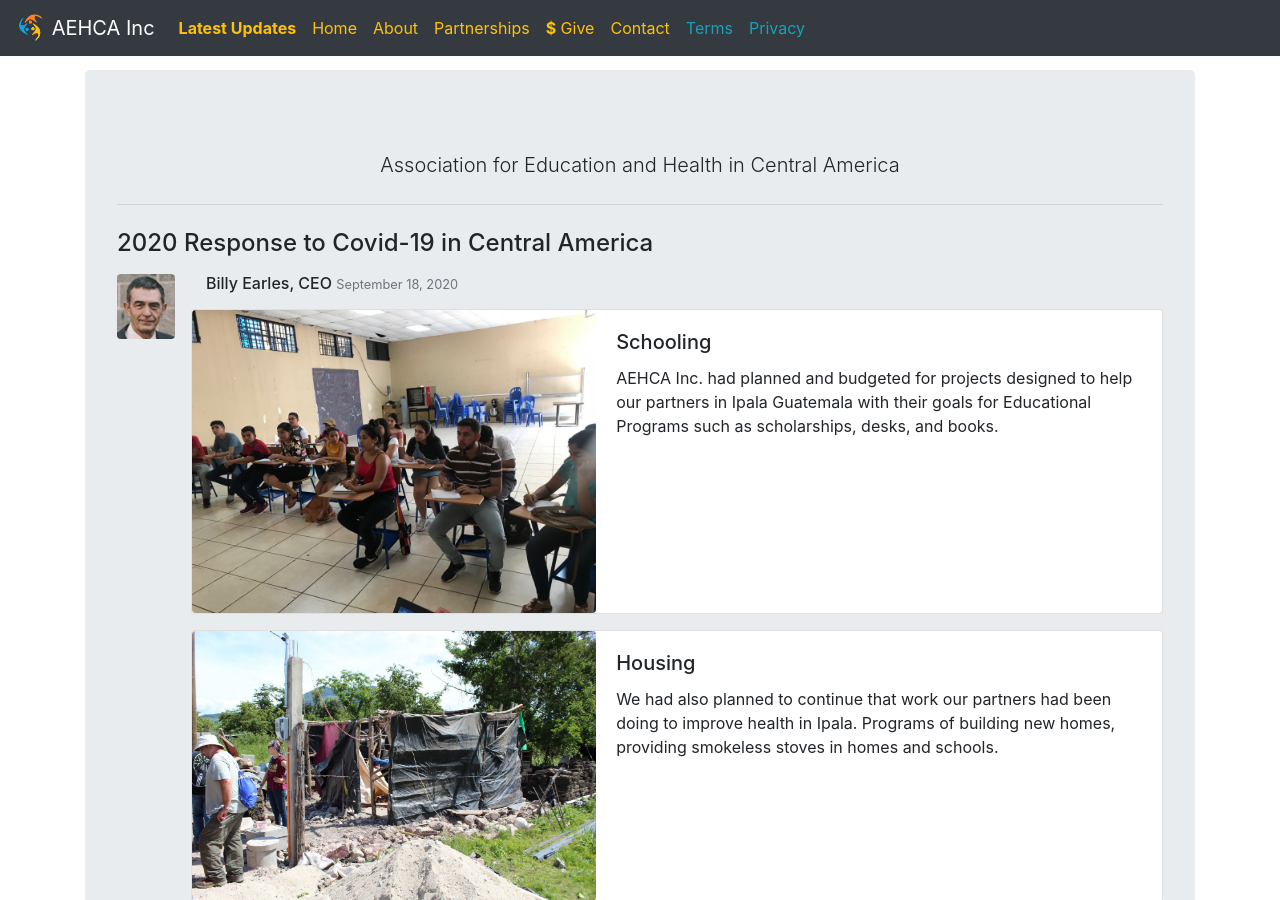
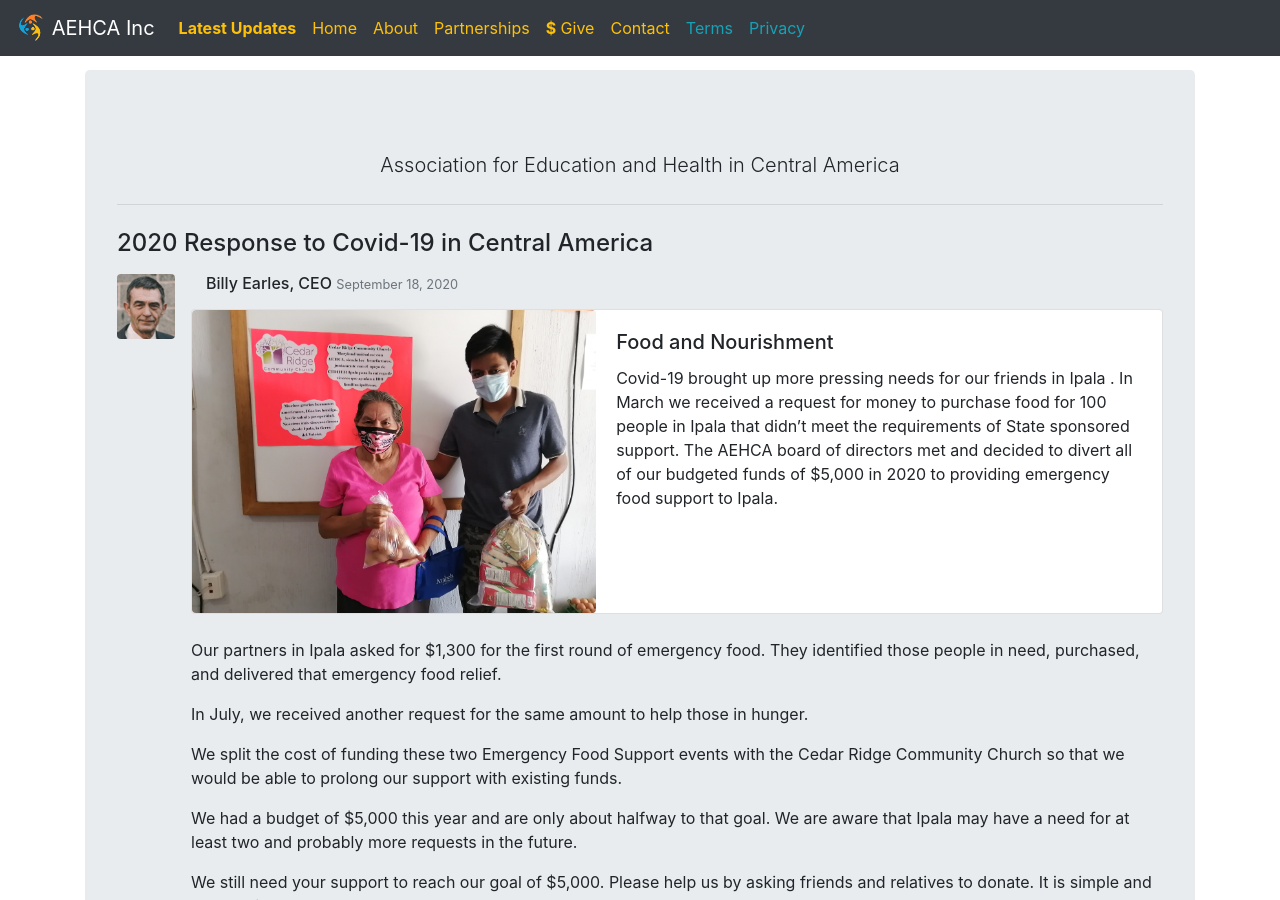
Before and after one commit to aehca/aehca.github.io, a Jekyll site: the page built from _posts/2020-09-18-covid-letter-from-the-ceo.html, in a window 1280 px wide and 900 px high. Built offline with Jekyll 4.4.1, drawn with Linux system fonts in a browser that asks for light colours.

Commit message:
Update 2020-09-18-covid-letter-from-the-ceo.html

```diff
--- a/_posts/2020-09-18-covid-letter-from-the-ceo.html
+++ b/_posts/2020-09-18-covid-letter-from-the-ceo.html
@@ -24,51 +24,6 @@ author: billy
                                 <p></p>
                             </div>
                             <div class="container">
-                                <div class="row">
-                                    <div class="card">
-                                        <div class="row no-gutters">
-                                            <div class="col-sm-5">
-                                                <img src="/images/schooling-covid-response.jpg"
-                                                    class="card-img-top h-100 img-fluid rounded"
-                                                    alt="covid response with schooling">
-                                            </div>
-                                            <div class="col-sm-7">
-                                                <div class="card-body">
-                                                    <h5 class="card-title">Schooling</h5>
-                                                    <p class="card-text">AEHCA Inc. had planned and budgeted for
-                                                        projects
-                                                        designed to help our partners in Ipala Guatemala with their
-                                                        goals
-                                                        for Educational Programs such as scholarships, desks, and books.
-                                                    </p>
-                                                </div>
-                                            </div>
-
-                                        </div>
-                                    </div>
-                                </div>
-                                <p></p>
-                                <div class="row">
-                                    <div class="card">
-                                        <div class="row no-gutters">
-                                            <div class="col-sm-5">
-                                                <img src="/images/home-build-covid-response.jpg"
-                                                    class="card-img-top h-100 img-fluid rounded"
-                                                    alt="covid response with housing">
-                                            </div>
-                                            <div class="col-sm-7">
-                                                <div class="card-body">
-                                                    <h5 class="card-title">Housing</h5>
-                                                    <p class="card-text">We had also planned to continue that work our
-                                                        partners had been doing to improve health in Ipala.
-                                                        Programs of building new homes, providing smokeless stoves in
-                                                        homes and schools. </p>
-                                                </div>
-                                            </div>
-                                        </div>
-                                    </div>
-                                </div>
-                                <p></p>
                                 <div class="row">
                                     <div class="card">
                                         <div class="row no-gutters">
@@ -143,7 +98,8 @@ author: billy
                                     <p>&nbsp;&nbsp;&nbsp;Thanks,<br>
                                         &nbsp;&nbsp;&nbsp;Billy Earles<br>
                                         <small class="text-muted">&nbsp;&nbsp;&nbsp;&nbsp;AEHCA<br></small>
-                                        <small class="text-muted">&nbsp;&nbsp;&nbsp;&nbsp;CEO<br></small></p>
+                                        <small class="text-muted">&nbsp;&nbsp;&nbsp;&nbsp;CEO<br></small>
+                                    </p>
                                 </div>
                             </div>
                         </div>
@@ -153,8 +109,8 @@ author: billy
                     <div class="list-group">
                         {% for post in site.posts %}
                         {% if page.title == post.title %}
-                        <a class="list-group-item list-group-item-action active"
-                            href="{{ post.url }}">{{ post.title }}</a>
+                        <a class="list-group-item list-group-item-action active" href="{{ post.url }}">{{ post.title
+                            }}</a>
                         {% else %}
                         <a class="list-group-item list-group-item-action" href="{{ post.url }}">{{ post.title }}</a>
                         {% endif %}
```
